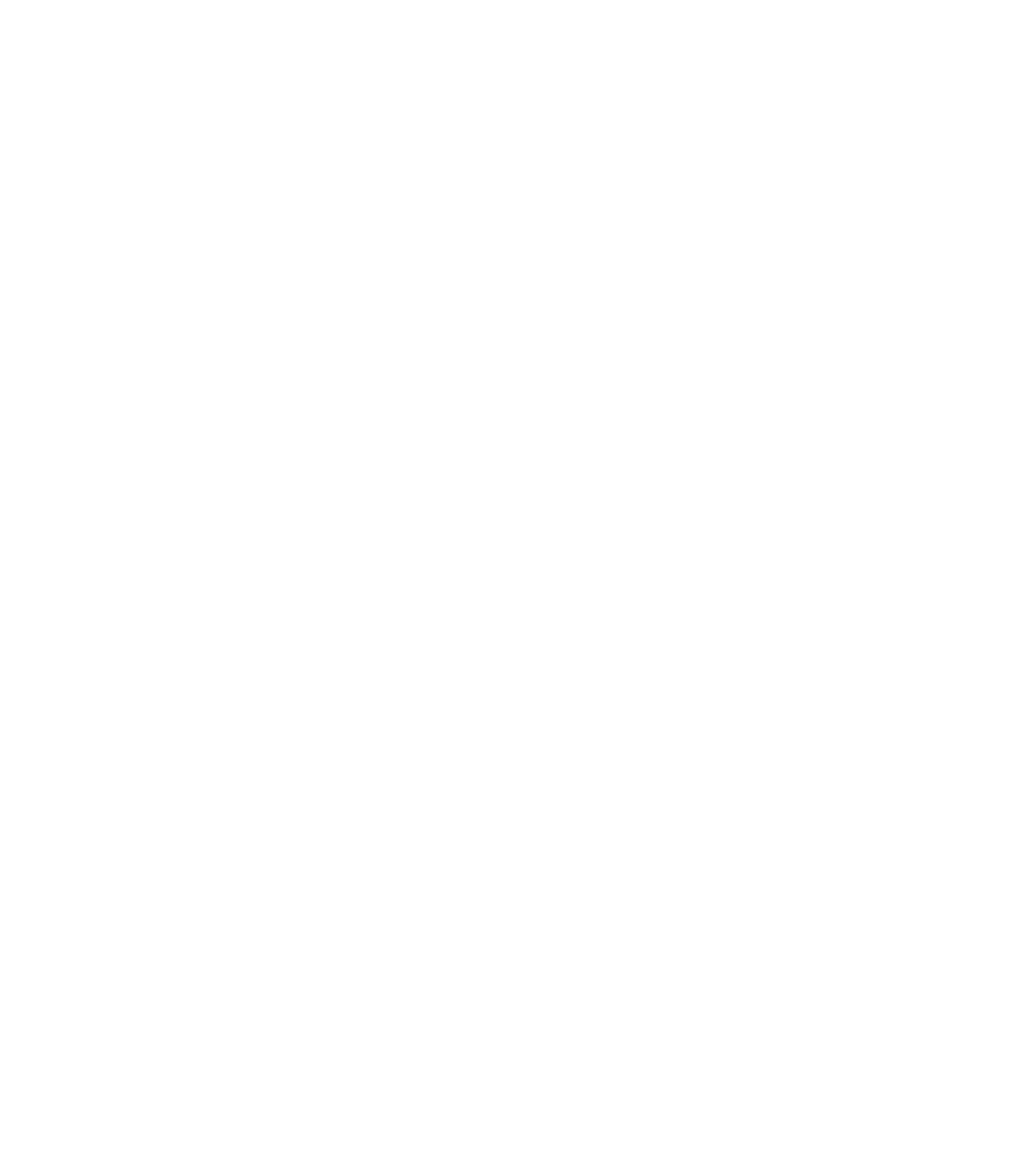
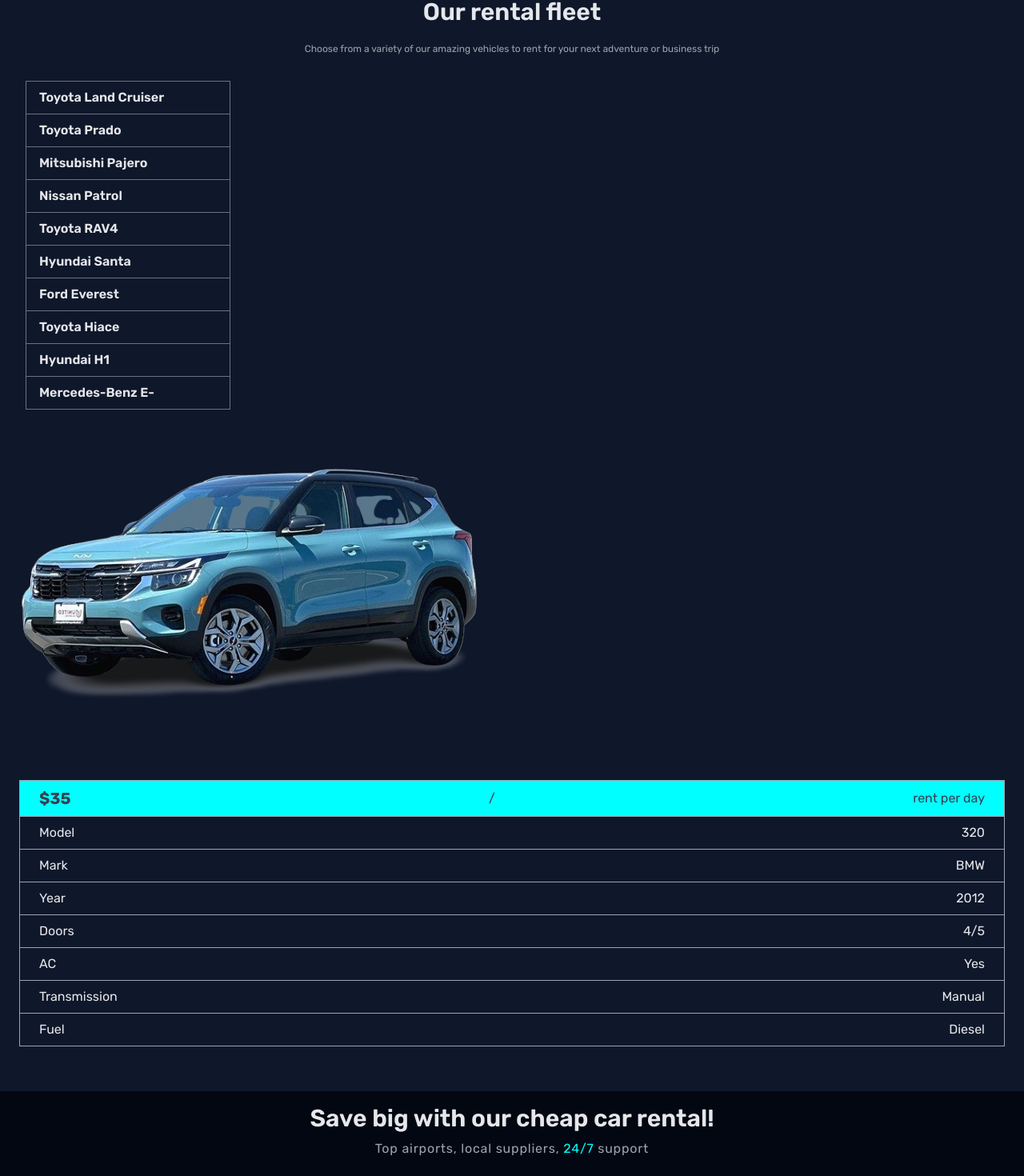
Before and after one commit to Henok-Enyew/tana-car-rental-website, a React (Vite) app: page / in a window 1280 px wide. Shown: the part 2292-3762 px from the top of the page at 80% size. Before the commit the page ends 2257 px from the top, so only its background shows below. Built offline with nearby package versions, Linux system fonts and the light colour scheme.

Commit message:
vehicle detail added

```diff
--- a/src/components/App.jsx
+++ b/src/components/App.jsx
@@ -3,6 +3,8 @@
 import Homepage from "./Homepage";
 import Booking from "./Booking";
 import BookingGuide from "./BookingGuide";
+import VehicleModels from "./VehicleModels";
+import WhyUs from "./WhyUs";
 
 function App() {
   return (
@@ -15,6 +17,8 @@
               <Homepage />
               <Booking />
               <BookingGuide />
+              <VehicleModels />
+              <WhyUs />
             </>
           }
         ></Route>
--- /dev/null
+++ b/src/components/VehicleModels.jsx
@@ -0,0 +1,62 @@
+function VehicleModels() {
+  return (
+    <div className="bg-primary-bg pb-14 px-4 text-center text-gray-200">
+      <h3 className="font-semibold mb-2">Vehicle Models</h3>
+      <h2 className="font-semibold text-3xl mb-5"> Our rental fleet</h2>
+      <p className="text-xs px-3 text-gray-400">
+        Choose from a variety of our amazing vehicles to rent for your next
+        adventure or business trip{" "}
+      </p>
+      <div className="flex flex-col pl-4 justify-center  mt-8">
+        <button className="btn-vehicle ">Toyota Land Cruiser</button>
+        <button className="btn-vehicle">Toyota Prado</button>
+        <button className="btn-vehicle">Mitsubishi Pajero</button>
+        <button className="btn-vehicle">Nissan Patrol</button>
+        <button className="btn-vehicle">Toyota RAV4</button>
+        <button className="btn-vehicle">Hyundai Santa</button>
+        <button className="btn-vehicle">Ford Everest</button>
+        <button className="btn-vehicle">Toyota Hiace</button>
+        <button className="btn-vehicle">Hyundai H1</button>
+        <button className="btn-vehicle !border-b-[1px]">
+          Mercedes-Benz E-
+        </button>
+      </div>
+      <img src="/assets/hero.png" alt="Car" className="w-70" />
+      <div className="flex flex-col mt-14 mx-2">
+        <div className="table-cell bg-color-primary text-gray-700">
+          <span className="text-xl font-bold">$35</span> /
+          <span>rent per day </span>
+        </div>
+        <div className="table-cell">
+          <span>Model</span>
+          <span>320</span>
+        </div>
+        <div className="table-cell">
+          <span>Mark</span>
+          <span>BMW</span>
+        </div>
+        <div className="table-cell">
+          <span>Year</span>
+          <span>2012</span>
+        </div>
+        <div className="table-cell">
+          <span>Doors</span>
+          <span>4/5</span>
+        </div>
+        <div className="table-cell">
+          <span>AC</span> <span>Yes</span>
+        </div>
+        <div className="table-cell">
+          <span>Transmission</span>
+          <span>Manual</span>
+        </div>
+        <div className="table-cell !border-b-[1px]">
+          <span>Fuel</span>
+          <span>Diesel</span>
+        </div>
+      </div>
+    </div>
+  );
+}
+
+export default VehicleModels;
--- /dev/null
+++ b/src/components/WhyUs.jsx
@@ -0,0 +1,18 @@
+function WhyUs() {
+  return (
+    <div className="bg-primary-bg text-center">
+      <div className="bg-gray-950 h-40 text-center py-4 px-4">
+        <h2 className="font-semibold text-3xl mb-2 text-gray-200">
+          Save big with our cheap car rental!
+        </h2>
+        <p className="text-gray-400 tracking-wider">
+          Top airports, local suppliers,{" "}
+          <span className="text-color-primary ">24/7</span> support
+        </p>
+      </div>
+      <img src="/assets/cars.png" alt="Cars" className="w-72 mx-auto" />
+    </div>
+  );
+}
+
+export default WhyUs;
--- a/src/index.css
+++ b/src/index.css
@@ -6,6 +6,15 @@
 * {
   font-family: "Rubik", sans-serif;
 }
+
+.btn-vehicle {
+  @apply border-[1px] border-gray-500 border-b-[0] px-4 py-2 w-64 text-start font-semibold transition-all duration-300 hover:bg-color-primary hover:text-gray-800;
+}
+
+.table-cell {
+  @apply border-[1px] border-gray-400 py-2 px-6 flex  items-center justify-between border-b-0;
+}
+
 /*
 #ADD8E6
 #87CEEB
```
Also changed, not shown: eslint.config.js (+18 -17 lines), public/assets/cars.png (added).
